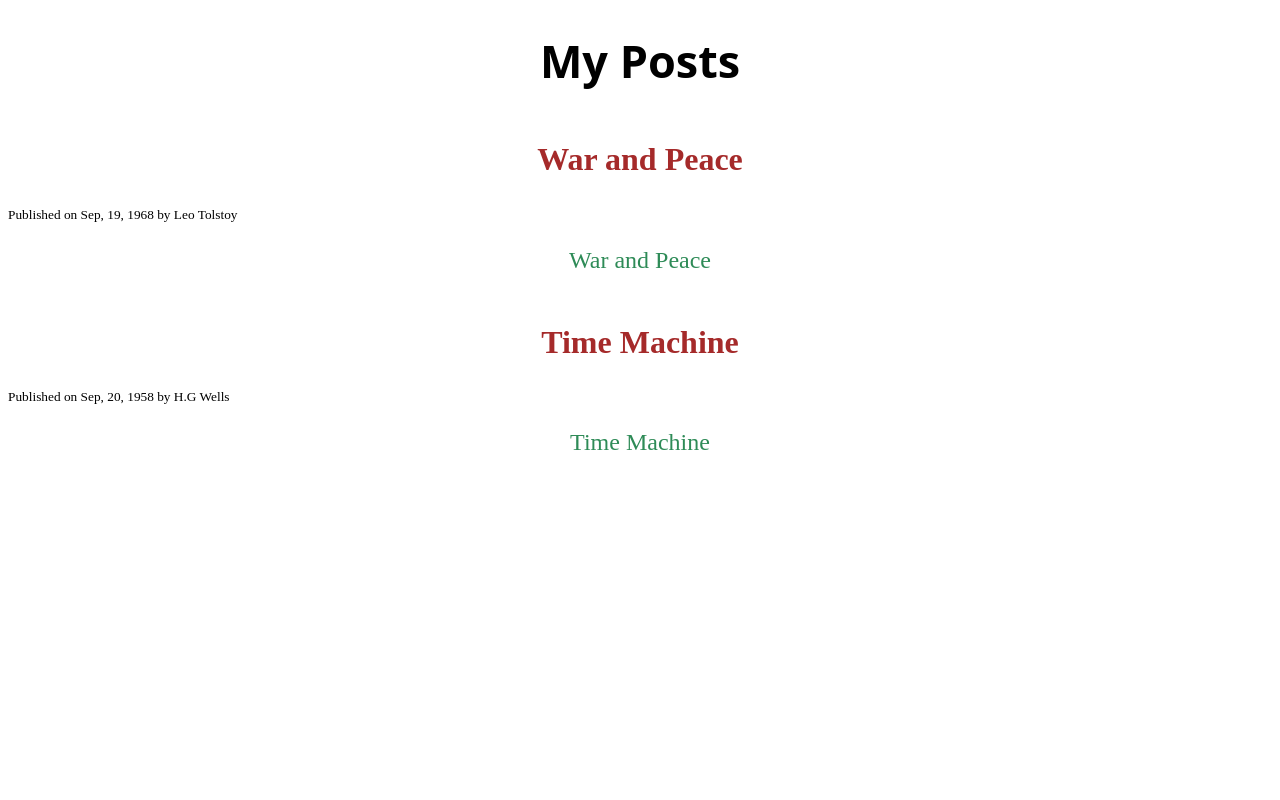
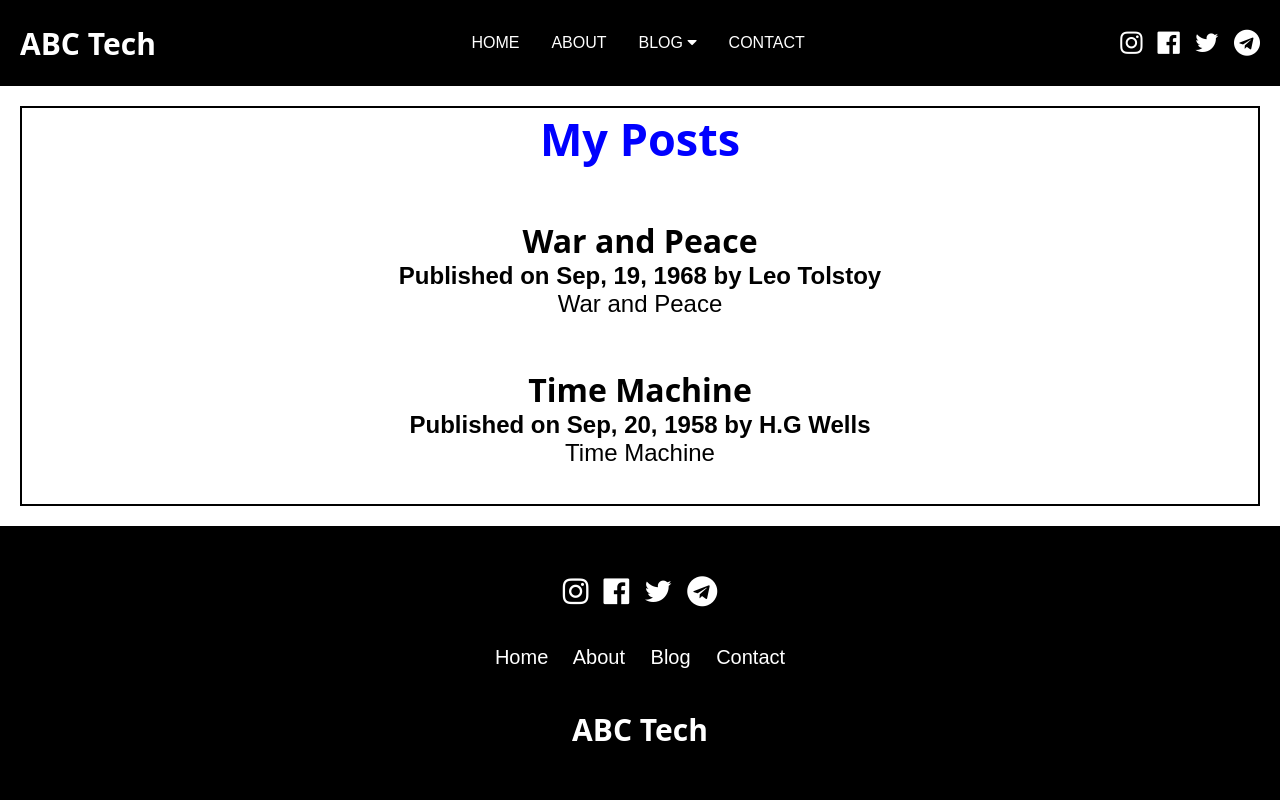
Before and after one commit to shilpatumma/first_project, a Django app: page / in a window 1280 px wide. Run offline with Django 5.2, Linux system fonts and the light colour scheme; data comes from the database, SQL or seed files in the repository; both versions use the stored data as it was after the commit.

Commit message:
post_home and layout and post_about is incomplete

```diff
--- a/myapp/templates/blog/base.html
+++ b/myapp/templates/blog/base.html
@@ -18,25 +18,33 @@
             font-weight: bolder;
             font-family: system-ui;
             font-size: 45px;
+            color: blue;
         }
         h2 {
             font-size: 32px;
             text-align: center;
             margin-top: 50px;
-            color: brown;
+            color: black;
+            font-family: system-ui;
         }
         h3 {
             font-size: 24px;
             text-align: center;
-            color: tomato;
+            color: black;
+            font-family: sans-serif;
         }
         p {
             font-size: 24px;
             text-align: center;
-            color: seagreen;
+            color: black;
+            font-family: sans-serif;
         }
         a {
             text-decoration: none;
+        }
+        .box {
+            border: 2px solid black;
+            margin: 20px;
         }
     </style>
 </head>
--- /dev/null
+++ b/myapp/templates/blog/layout.html
@@ -0,0 +1,242 @@
+<!DOCTYPE html>
+{% load static %}
+<html lang="en">
+<head>
+    <meta charset="UTF-8">
+    <meta name="viewport" content="width=device-width, initial-scale=1">
+    <link rel="stylesheet" href="https://cdnjs.cloudflare.com/ajax/libs/font-awesome/4.7.0/css/font-awesome.min.css">
+    <title>Layout page</title>
+    {% comment %} <link rel="stylesheet" href="{% static 'css/style.css' %}"> {% endcomment %}
+
+    <style>
+        * {
+            padding: 0;
+            margin: 0;
+            box-sizing: border-box;
+        }
+
+        body {
+            font-family: Arial, Helvetica, sans-serif;
+        }
+
+        .navbar {
+            overflow: hidden;
+            display: flex;
+            justify-content: center;
+            flex: 1;
+        }
+
+        .navbar a {
+            float: left;
+            font-size: 16px;
+            color: white;
+            text-align: center;
+            padding: 14px 16px;
+            text-decoration: none;
+            text-transform: uppercase;
+        }
+
+        .dropdown {
+            float: left;
+            overflow: hidden;
+        }
+
+        .dropdown .dropbtn {
+            font-size: 16px;
+            border: none;
+            outline: none;
+            color: white;
+            padding: 14px 16px;
+            background-color: inherit;
+            font-family: inherit;
+            margin: 0;
+            text-transform: uppercase;
+        }
+
+        .navbar a:hover, .dropdown:hover .dropbtn {
+            background-color: black;
+        }
+
+        .dropdown-content {
+            display: none;
+            position: absolute;
+            background-color: #f9f9f9;
+            min-width: 160px;
+            box-shadow: 0px 8px 16px 0px rgba(0,0,0,0.2);
+            z-index: 1;
+        }
+
+        .dropdown-content a {
+            float: none;
+            color: black;
+            padding: 12px 16px;
+            text-decoration: none;
+            display: block;
+            text-align: left;
+        }
+
+        .dropdown-content a:hover {
+            background-color: yellowgreen;
+        }
+
+        .dropdown:hover .dropdown-content {
+            display: block;
+        }
+
+        .container {
+            background-color: black;
+            padding: 20px;
+            display: flex;
+            position: relative;
+          }
+
+          .logo-container {
+            display: flex;
+            align-items: center;
+          }
+
+          .logo-container h1 {
+            color: white;
+            font-size: 30px;
+        }
+
+        .footer h1 {
+            color: white;
+            font-size: 30px;
+        }
+        .icon {
+            display: flex;
+            align-items: center;
+            color: white;
+            font-size: 26px;
+        }
+
+        .footer {
+            background-color: black;
+            padding: 50px;
+        }
+
+        .icon1 {
+            display: flex;
+            align-items: center;
+            color: white;
+            font-size: 30px;
+            justify-content: center;
+        }
+
+        .name p {
+            text-align: center;
+            margin-top: 40px;
+            color: white;
+            margin-bottom: 40px;
+            font-size: 20px;
+            word-spacing: 20px;
+        }
+
+        .logo-container1 {
+            display: flex;
+            align-items: center;
+            justify-content: center;
+            margin-top: 25px;
+          }
+
+
+          h1 {
+            text-align: center;
+            font-weight: bolder;
+            font-family: system-ui;
+            font-size: 45px;
+            color: blue;
+        }
+        h2 {
+            font-size: 32px;
+            text-align: center;
+            margin-top: 50px;
+            color: black;
+            font-family: system-ui;
+        }
+        h3 {
+            font-size: 24px;
+            text-align: center;
+            color: black;
+            font-family: sans-serif;
+        }
+        p {
+            font-size: 24px;
+            text-align: center;
+            color: black;
+            font-family: sans-serif;
+        }
+        a {
+            text-decoration: none;
+        }
+        .box {
+            border: 2px solid black;
+            margin: 20px;
+            height: 400px;
+        }
+    </style>
+
+
+</head>
+<body>
+    <div class="container">
+
+        <div class="logo-container">
+            <h1> ABC Tech </h1>
+        </div>
+
+        <div class="navbar">
+            <a href="#">Home</a>
+            <a href="/about_webpage">About</a>
+
+                <div class="dropdown">
+                <button class="dropbtn"> Blog
+                    <i class="fa fa-caret-down"></i>
+                </button>
+
+                <div class="dropdown-content">
+                    <a href="#">Blog 1</a>
+                    <a href="#">Blog 2</a>
+                    <a href="#">Blog 3</a>
+                </div>
+
+                </div>
+
+                <a href="#news">Contact</a>
+        </div>
+
+        <div class="icon">
+            <i class="fa fa-instagram" aria-hidden="true" style="padding-right: 15px;"></i>
+            <i class="fa fa-facebook-official" aria-hidden="true" style="padding-right: 15px;"></i>
+            <i class="fa fa-twitter" aria-hidden="true" style="padding-right: 15px;"></i>
+            <i class="fa fa-telegram" aria-hidden="true"></i>
+        </div>
+
+    </div>
+
+    {% block content %}
+    {% endblock %}
+
+<div class="footer">
+
+    <div class="icon1">
+        <i class="fa fa-instagram" aria-hidden="true" style="padding-right: 15px;"></i>
+        <i class="fa fa-facebook-official" aria-hidden="true" style="padding-right: 15px;"></i>
+        <i class="fa fa-twitter" aria-hidden="true" style="padding-right: 15px;"></i>
+        <i class="fa fa-telegram" aria-hidden="true"></i>
+    </div>
+
+    <div class="name">
+        <p> Home  About  Blog  Contact </p>
+    </div>
+
+    <div class="logo-container1">
+        <h1> ABC Tech </h1>
+    </div>
+
+</div>
+
+{% comment %} footer content end {% endcomment %}
+</body>
+</html>
--- a/myapp/templates/blog/post_home.html
+++ b/myapp/templates/blog/post_home.html
@@ -1,12 +1,24 @@
-{% extends 'blog/base.html' %}
+{% extends 'blog/layout.html' %}
 
     {% block content %}
-        <h1>My Posts</h1>
+        <div class= "box">
+            <h1>My Posts</h1>
 
-        {% for post in posts %}
-            <h2>{{ post.title }}</h2>
-            <small>Published on {{ post.published_at | date:"M, d, Y" }} by {{ post.author | title}}</small>
-            <p>{{ post.content }}</p>
-        {% endfor %}
+            {% for post in posts %}
+            <article class="post">
+    <h2>
+        {% if post.slug %}
+            <a href="{% url 'myapp:page' slug=post.slug %}">
+                {{ post.title }}
+            </a>
+        {% else %}
+            {{ post.title }}  <!-- Or provide a default behavior -->
+        {% endif %}
+    </h2>
+    <h3>Published on {{ post.published_at | date:"M, d, Y" }} by {{ post.author | title}}</h3>
+    <p>{{ post.content }}</p>
+</article>
+{% endfor %}
+        </div>
 
     {% endblock content %}
--- a/myapp/urls.py
+++ b/myapp/urls.py
@@ -39,9 +39,10 @@ from django.contrib import admin
 # ]
 
 
+app_name = 'myapp'
 
 urlpatterns = [
-    path('',views.post_home),
-    path('post_about/',views.post_about),
-    path('base/', views.base),
+    path('', views.post_home, name = "list"),
+    path('layout/', views.layout),
+    path('<slug:slug>', views.post_about, name= "page"),
 ]
--- a/myapp/views.py
+++ b/myapp/views.py
@@ -70,16 +70,15 @@ from django.shortcuts import render
 
 
 
-
 from .models import Post
 
 def post_home(request):
     posts = Post.objects.all()
-    context = {'posts': posts}
-    return render(request, 'blog/post_home.html', context)
+    return render(request, 'blog/post_home.html', {'posts': posts})
 
-def post_about(request):
-    return render(request, 'blog/post_about.html')
+def post_about(request, slug):
+    post = Post.objects.get(slug=slug)
+    return render(request, 'blog/post_about.html', {'post':post})
 
-def base(request):
-    return render(request, "blog/base.html")
+def layout(request):
+    return render(request, "blog/layout.html")
```
Also changed, not shown: myapp/templates/blog/post_about.html (+62 -0 lines), db.sqlite3.
